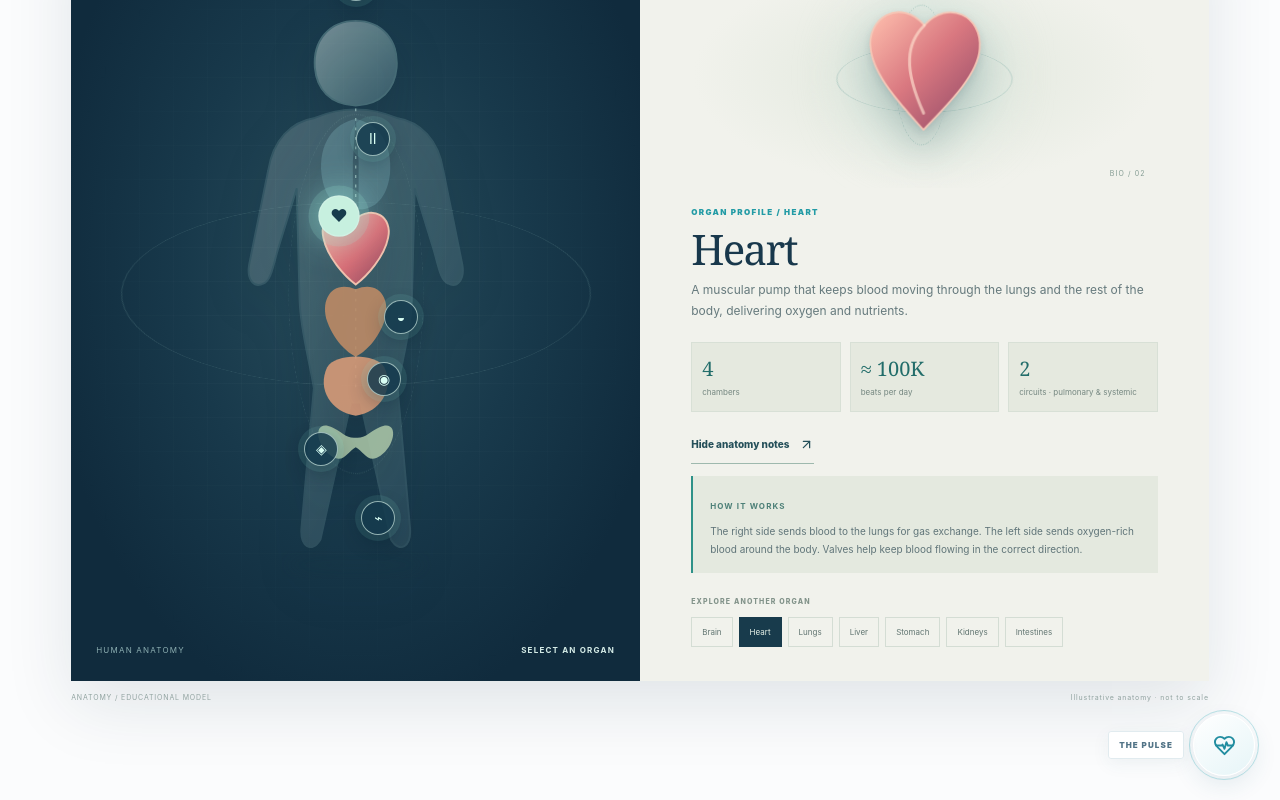
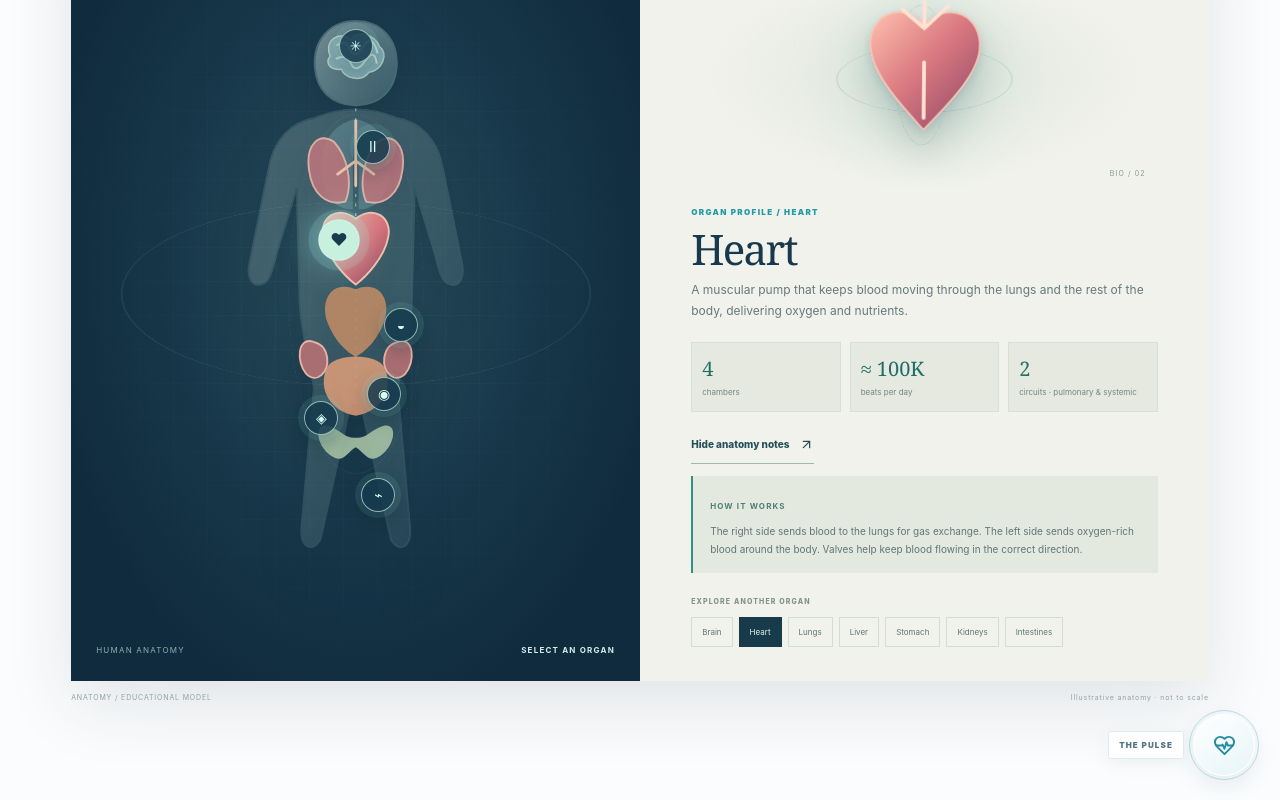
Before and after one commit to FlickScient/shishu-medical-hall, a Next.js app: page /bio-intelligent in a window 1280 px wide. Both pictures are taken after a click on the button "Open anatomy notes". Shown: the part 1078-1878 px from the top of the page. Built offline with nearby package versions, Linux system fonts and the light colour scheme.

Commit message:
Add organ-specific anatomy details and body-map illustrations

```diff
--- a/src/components/public-experience.tsx
+++ b/src/components/public-experience.tsx
@@ -189,13 +189,13 @@ const chapters = [
 
 
 const organAtlas = [
-  {id:"brain",name:"Brain",system:"NERVOUS SYSTEM",tag:"CONTROL CENTRE",position:{left:"50%",top:"10%"},role:"The brain receives information, processes it and coordinates movement, sensation, memory, language and many automatic body functions.",facts:[["≈ 86B","neurons · estimated"],["24/7","electrical activity"],["3","major regions explored"]],path:"M50 13 C35 5 22 15 27 29 C15 37 22 53 34 55 C40 69 59 68 65 56 C81 54 85 39 73 30 C78 15 61 6 50 13Z",detail:"Billions of nerve cells communicate through electrical and chemical signals. The cerebrum supports conscious thought and movement; the cerebellum helps coordinate balance; the brainstem manages essential automatic functions."},
-  {id:"heart",name:"Heart",system:"CARDIOVASCULAR SYSTEM",tag:"THE PUMP",position:{left:"47%",top:"40%"},role:"A muscular pump that keeps blood moving through the lungs and the rest of the body, delivering oxygen and nutrients.",facts:[["4","chambers"],["≈ 100K","beats per day"],["2","circuits · pulmonary & systemic"]],path:"M50 18 C34 -1 10 12 14 35 C17 54 39 76 50 88 C64 73 86 52 87 34 C89 12 66 0 50 18Z",detail:"The right side sends blood to the lungs for gas exchange. The left side sends oxygen-rich blood around the body. Valves help keep blood flowing in the correct direction."},
-  {id:"lungs",name:"Lungs",system:"RESPIRATORY SYSTEM",tag:"GAS EXCHANGE",position:{left:"53%",top:"30%"},role:"Two branching, elastic organs where oxygen enters the blood and carbon dioxide leaves it during breathing.",facts:[["2","lungs"],["Millions","of alveoli"],["O₂ / CO₂","gas exchange"]],path:"M48 12 C28 5 14 20 13 43 C10 66 23 82 42 76 C49 72 49 52 50 39 C51 52 51 72 58 76 C77 82 90 66 87 43 C86 20 72 5 52 12Z",detail:"Air travels through the trachea, bronchi and smaller bronchioles to tiny air sacs called alveoli. Their thin walls allow oxygen and carbon dioxide to diffuse between air and blood."},
-  {id:"liver",name:"Liver",system:"DIGESTIVE & METABOLIC SYSTEM",tag:"CHEMICAL PROCESSING",position:{left:"58%",top:"53%"},role:"A large metabolic organ that processes nutrients, makes bile, stores energy and helps break down many substances.",facts:[["500+","known functions"],["Bile","supports digestion"],["Glucose","energy storage"]],path:"M12 30 C26 10 64 10 88 26 C93 36 82 61 67 68 C45 78 20 68 11 53 C6 44 7 36 12 30Z",detail:"The liver receives nutrient-rich blood from the digestive tract. It helps regulate blood chemistry, stores glycogen, produces important proteins and makes bile that supports fat digestion."},
-  {id:"stomach",name:"Stomach",system:"DIGESTIVE SYSTEM",tag:"FOOD BREAKDOWN",position:{left:"55%",top:"61%"},role:"A muscular, expandable organ that stores food briefly and mixes it with acid and digestive enzymes.",facts:[["pH 1–3","typical acidic range"],["Chyme","partly digested food"],["Muscle","mixing contractions"]],path:"M47 9 C29 6 25 22 32 35 C38 47 25 54 20 65 C14 79 29 88 45 79 C60 70 63 57 75 51 C90 43 87 24 73 20 C63 17 58 10 47 9Z",detail:"The stomach's muscular wall churns food into a semi-liquid mixture. Acid helps create an environment for digestive enzymes, while mucus protects the stomach lining."},
-  {id:"kidneys",name:"Kidneys",system:"URINARY SYSTEM",tag:"FILTER & BALANCE",position:{left:"44%",top:"70%"},role:"A pair of organs that filter blood, remove wastes into urine and regulate fluid, electrolyte and acid-base balance.",facts:[["≈ 1M","nephrons per kidney"],["24/7","filtration"],["Fluid","& salt balance"]],path:"M30 12 C9 12 8 40 17 57 C25 72 42 67 47 51 C52 36 47 16 30 12Z",detail:"Each kidney contains many nephrons. These microscopic filtering units adjust what stays in the blood and what leaves as urine. The kidneys also help regulate blood pressure and red blood cell production."},
-  {id:"intestines",name:"Intestines",system:"DIGESTIVE SYSTEM",tag:"ABSORB & SUPPLY",position:{left:"54%",top:"79%"},role:"The small intestine absorbs most nutrients; the large intestine absorbs water and helps form stool.",facts:[["≈ 6 m","small intestine · adult"],["Villi","increase surface area"],["Microbiome","living gut ecosystem"]],path:"M18 17 C18 6 38 5 38 17 L38 28 C38 38 62 38 62 28 L62 17 C62 5 82 6 82 17 L82 32 C82 44 62 44 62 55 L62 67 C62 80 38 80 38 67 L38 55 C38 44 18 44 18 32Z",detail:"The small intestine uses folds and villi to create a large surface for nutrient absorption. The large intestine reabsorbs water and houses a complex community of microbes."}
+  {id:"brain",name:"Brain",system:"NERVOUS SYSTEM",tag:"CONTROL CENTRE",position:{left:"50%",top:"18%"},role:"The brain receives information, processes it and coordinates movement, sensation, memory, language and many automatic body functions.",facts:[["≈ 86B","neurons · estimated"],["24/7","electrical activity"],["3","major regions explored"]],path:"M50 13 C35 5 22 15 27 29 C15 37 22 53 34 55 C40 69 59 68 65 56 C81 54 85 39 73 30 C78 15 61 6 50 13Z",detail:"Billions of nerve cells communicate through electrical and chemical signals. The cerebrum supports conscious thought and movement; the cerebellum helps coordinate balance; the brainstem manages essential automatic functions."},
+  {id:"heart",name:"Heart",system:"CARDIOVASCULAR SYSTEM",tag:"THE PUMP",position:{left:"47%",top:"43%"},role:"A muscular pump that keeps blood moving through the lungs and the rest of the body, delivering oxygen and nutrients.",facts:[["4","chambers"],["≈ 100K","beats per day"],["2","circuits · pulmonary & systemic"]],path:"M50 18 C34 -1 10 12 14 35 C17 54 39 76 50 88 C64 73 86 52 87 34 C89 12 66 0 50 18Z",detail:"The right side sends blood to the lungs for gas exchange. The left side sends oxygen-rich blood around the body. Valves help keep blood flowing in the correct direction."},
+  {id:"lungs",name:"Lungs",system:"RESPIRATORY SYSTEM",tag:"GAS EXCHANGE",position:{left:"53%",top:"31%"},role:"Two branching, elastic organs where oxygen enters the blood and carbon dioxide leaves it during breathing.",facts:[["2","lungs"],["Millions","of alveoli"],["O₂ / CO₂","gas exchange"]],path:"M48 12 C28 5 14 20 13 43 C10 66 23 82 42 76 C49 72 49 52 50 39 C51 52 51 72 58 76 C77 82 90 66 87 43 C86 20 72 5 52 12Z",detail:"Air travels through the trachea, bronchi and smaller bronchioles to tiny air sacs called alveoli. Their thin walls allow oxygen and carbon dioxide to diffuse between air and blood."},
+  {id:"liver",name:"Liver",system:"DIGESTIVE & METABOLIC SYSTEM",tag:"CHEMICAL PROCESSING",position:{left:"58%",top:"54%"},role:"A large metabolic organ that processes nutrients, makes bile, stores energy and helps break down many substances.",facts:[["500+","known functions"],["Bile","supports digestion"],["Glucose","energy storage"]],path:"M12 30 C26 10 64 10 88 26 C93 36 82 61 67 68 C45 78 20 68 11 53 C6 44 7 36 12 30Z",detail:"The liver receives nutrient-rich blood from the digestive tract. It helps regulate blood chemistry, stores glycogen, produces important proteins and makes bile that supports fat digestion."},
+  {id:"stomach",name:"Stomach",system:"DIGESTIVE SYSTEM",tag:"FOOD BREAKDOWN",position:{left:"55%",top:"63%"},role:"A muscular, expandable organ that stores food briefly and mixes it with acid and digestive enzymes.",facts:[["pH 1–3","typical acidic range"],["Chyme","partly digested food"],["Muscle","mixing contractions"]],path:"M47 9 C29 6 25 22 32 35 C38 47 25 54 20 65 C14 79 29 88 45 79 C60 70 63 57 75 51 C90 43 87 24 73 20 C63 17 58 10 47 9Z",detail:"The stomach's muscular wall churns food into a semi-liquid mixture. Acid helps create an environment for digestive enzymes, while mucus protects the stomach lining."},
+  {id:"kidneys",name:"Kidneys",system:"URINARY SYSTEM",tag:"FILTER & BALANCE",position:{left:"44%",top:"66%"},role:"A pair of organs that filter blood, remove wastes into urine and regulate fluid, electrolyte and acid-base balance.",facts:[["≈ 1M","nephrons per kidney"],["24/7","filtration"],["Fluid","& salt balance"]],path:"M30 12 C9 12 8 40 17 57 C25 72 42 67 47 51 C52 36 47 16 30 12Z",detail:"Each kidney contains many nephrons. These microscopic filtering units adjust what stays in the blood and what leaves as urine. The kidneys also help regulate blood pressure and red blood cell production."},
+  {id:"intestines",name:"Intestines",system:"DIGESTIVE SYSTEM",tag:"ABSORB & SUPPLY",position:{left:"54%",top:"76%"},role:"The small intestine absorbs most nutrients; the large intestine absorbs water and helps form stool.",facts:[["≈ 6 m","small intestine · adult"],["Villi","increase surface area"],["Microbiome","living gut ecosystem"]],path:"M18 17 C18 6 38 5 38 17 L38 28 C38 38 62 38 62 28 L62 17 C62 5 82 6 82 17 L82 32 C82 44 62 44 62 55 L62 67 C62 80 38 80 38 67 L38 55 C38 44 18 44 18 32Z",detail:"The small intestine uses folds and villi to create a large surface for nutrient absorption. The large intestine reabsorbs water and houses a complex community of microbes."}
 ];
 
 function OrganAtlas() {
@@ -215,14 +215,15 @@ function OrganAtlas() {
             <filter id="body-depth"><feGaussianBlur stdDeviation="7"/></filter>
           </defs>
           <ellipse cx="150" cy="595" rx="73" ry="12" fill="#183b4b" opacity=".12" filter="url(#body-depth)"/>
-          <path d="M150 23 C122 23 105 44 107 72 C109 95 123 111 150 112 C177 111 191 95 193 72 C195 44 178 23 150 23Z" fill="url(#body-shell)" opacity=".48" stroke="#77a1a4" strokeWidth="2"/>
+          <path d="M150 23 C122 23 105 44 107 72 C109 95 123 111 150 112 C177 111 191 95 193 72 C195 44 178 23 150 23Z" fill="url(#body-shell)" opacity=".48" stroke="#77a1a4" strokeWidth="2"/><path d="M123 60 C116 42 134 33 145 43 C151 32 170 37 175 50 C185 57 178 75 164 77 C155 89 138 82 135 74 C124 75 117 68 123 60Z" fill="#8db8bc" opacity=".78" stroke="#c3e4d9" strokeWidth="1.5"/><path d="M130 49 Q139 41 144 53 T158 50 T173 57 M129 63 Q140 57 145 68 T160 65 T172 68" fill="none" stroke="#d6ebe1" strokeWidth="2" opacity=".75"/>
           <path d="M107 125 C82 129 63 148 58 180 L38 279 C35 296 44 304 53 299 C61 296 63 281 68 264 L88 199 L91 317 C92 348 101 378 106 409 L93 555 C91 576 104 583 113 568 L145 424 L155 424 L187 568 C196 583 209 576 207 555 L194 409 C199 378 208 348 209 317 L212 199 L232 264 C237 281 239 296 247 299 C256 304 265 296 262 279 L242 180 C237 148 218 129 193 125 C179 119 166 116 150 116 C134 116 121 119 107 125Z" fill="url(#body-shell)" opacity=".22" stroke="#86aeb0" strokeWidth="2"/>
           <path d="M150 115 L150 415" stroke="#a9ceca" strokeWidth="1.2" strokeDasharray="3 7" opacity=".8"/>
           <path d="M150 126 C126 131 111 152 114 184 C117 210 131 222 147 221 L147 171 C148 154 149 138 150 126Z" fill="#7cb2ba" opacity=".32"/>
           <path d="M150 126 C174 131 189 152 186 184 C183 210 169 222 153 221 L153 171 C152 154 151 138 150 126Z" fill="#7cb2ba" opacity=".32"/>
+          <path d="M127 150 C111 140 97 153 101 180 C104 204 119 218 139 213 C147 195 142 166 127 150Z" fill="#b8757c" opacity=".9" stroke="#e9b6aa" strokeWidth="2"/><path d="M173 150 C189 140 203 153 199 180 C196 204 181 218 161 213 C153 195 158 166 173 150Z" fill="#b8757c" opacity=".9" stroke="#e9b6aa" strokeWidth="2"/><path d="M150 128 L150 196 M150 170 L131 184 M150 170 L169 184" stroke="#e7c2ae" strokeWidth="3" fill="none" strokeLinecap="round"/>
           <path d="M150 231 C132 216 111 229 116 251 C120 271 138 291 150 300 C162 291 180 271 184 251 C189 229 168 216 150 231Z" fill="url(#organ-core)" stroke="#f0c0ad" strokeWidth="2"/>
           <path d="M150 305 C126 295 112 315 120 339 C129 363 144 373 150 376 C156 373 171 363 180 339 C188 315 174 295 150 305Z" fill="#bd8b67" opacity=".9"/>
-          <path d="M120 387 C128 372 172 372 180 387 C191 410 176 434 150 438 C124 434 109 410 120 387Z" fill="#d69b78" opacity=".9"/>
+          <path d="M105 360 C89 355 87 381 98 394 C109 405 122 392 120 377 C118 366 113 362 105 360Z" fill="#a86e72" stroke="#e8b2a4" strokeWidth="2"/><path d="M195 360 C211 355 213 381 202 394 C191 405 178 392 180 377 C182 366 187 362 195 360Z" fill="#a86e72" stroke="#e8b2a4" strokeWidth="2"/><path d="M120 387 C128 372 172 372 180 387 C191 410 176 434 150 438 C124 434 109 410 120 387Z" fill="#d69b78" opacity=".9"/>
           <path d="M125 450 C105 441 107 468 124 480 C137 489 141 476 150 471 C159 476 163 489 176 480 C193 468 195 441 175 450 C164 455 160 462 150 461 C140 462 136 455 125 450Z" fill="#a6c1a5" opacity=".9"/>
         </svg>
         {organAtlas.map(item=><button key={item.id} className={"organ-hotspot "+(selected===item.id?"selected":"")} style={{left:item.position.left,top:item.position.top}} onClick={()=>{setSelected(item.id);setShowDetail(false)}} aria-label={"Explore "+item.name} aria-pressed={selected===item.id}><span>{item.id==="heart"?"♥":item.id==="brain"?"✳":item.id==="lungs"?"Ⅱ":item.id==="liver"?"◒":item.id==="stomach"?"◉":item.id==="kidneys"?"◈":"⌁"}</span></button>)}
@@ -236,7 +237,14 @@ function OrganAtlas() {
             <defs><linearGradient id="organ-render-fill" x1="0" y1="0" x2="1" y2="1"><stop offset="0" stopColor="#ffc0ae"/><stop offset=".48" stopColor="#d97880"/><stop offset="1" stopColor="#8b4565"/></linearGradient><filter id="organ-render-shadow"><feGaussianBlur stdDeviation="2.8"/></filter></defs>
             <path d={organ.path} transform="translate(0 2)" fill="#1c3d51" opacity=".15" filter="url(#organ-render-shadow)"/>
             <path d={organ.path} fill="url(#organ-render-fill)" stroke="#f5c6b6" strokeWidth="1.2"/>
-            <path d="M50 18 C38 30 36 47 50 77" fill="none" stroke="#ffe0cf" strokeWidth="2" opacity=".65" strokeLinecap="round"/>
+            {organ.id==="brain"&&<g fill="none" stroke="#ffe2d2" strokeWidth="2" opacity=".8"><path d="M27 30 Q38 18 42 34 T58 29 T74 34 M26 43 Q39 33 44 48 T60 44 T74 47 M39 57 Q49 48 55 60 T67 57"/></g>}
+            {organ.id==="heart"&&<g fill="none" stroke="#ffe2d2" strokeWidth="2.5" strokeLinecap="round"><path d="M50 18 L50 2 M50 20 L35 7 M50 20 L66 5 M50 43 L50 80"/></g>}
+            {organ.id==="lungs"&&<g fill="none" stroke="#ffe2d2" strokeWidth="2.3" strokeLinecap="round"><path d="M50 8 L50 35 L35 48 M50 35 L65 48 M35 48 L27 66 M35 48 L41 70 M65 48 L59 70 M65 48 L73 66"/></g>}
+            {organ.id==="liver"&&<g fill="none" stroke="#ffe2d2" strokeWidth="2" strokeLinecap="round"><path d="M15 43 Q42 24 80 35 M50 30 L47 66 M33 47 L28 61"/></g>}
+            {organ.id==="stomach"&&<g fill="none" stroke="#ffe2d2" strokeWidth="2" strokeLinecap="round"><path d="M42 25 Q60 32 47 46 T54 68 M60 37 Q72 48 58 58"/></g>}
+            {organ.id==="kidneys"&&<g fill="none" stroke="#ffe2d2" strokeWidth="2.5" strokeLinecap="round"><path d="M27 24 Q44 45 34 69 M73 24 Q56 45 66 69 M34 49 L50 55 L66 49"/></g>}
+            {organ.id==="intestines"&&<g fill="none" stroke="#ffe2d2" strokeWidth="2" strokeLinecap="round"><path d="M26 28 Q48 16 72 28 Q83 42 65 45 Q35 42 31 55 Q31 75 66 70 M38 31 Q35 45 51 47 Q69 49 61 61 Q50 70 39 61"/></g>}
+            {organ.id!=="brain"&&organ.id!=="heart"&&organ.id!=="lungs"&&organ.id!=="liver"&&organ.id!=="stomach"&&organ.id!=="kidneys"&&<path d="M50 18 C38 30 36 47 50 77" fill="none" stroke="#ffe0cf" strokeWidth="2" opacity=".65" strokeLinecap="round"/>}
           </svg>
           <span className="organ-render-label">BIO / {String(organAtlas.findIndex(item=>item.id===selected)+1).padStart(2,"0")}</span>
         </div>
```
